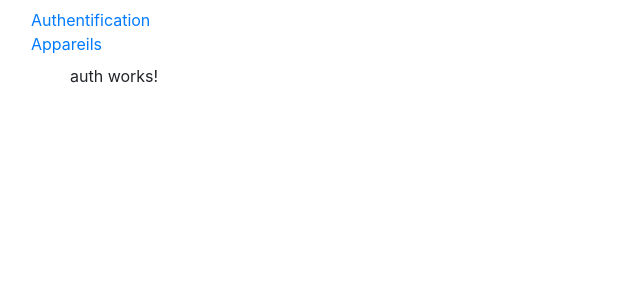
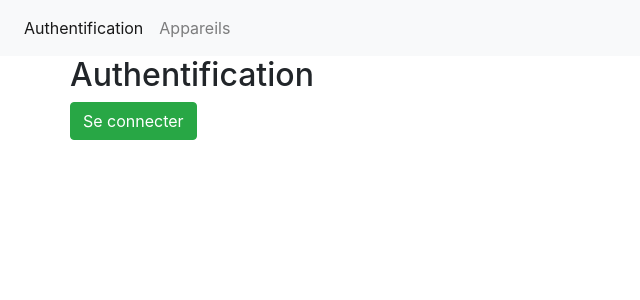
Before and after one commit to juliendubrulle/mon-projet-angular, an Angular app: page /auth in a window 1280 px wide. Shown: the top 300 px of the page, without its empty margins (0-640 px from the left). Built offline with nearby package versions, Linux system fonts and the light colour scheme.

Commit message:
Gestion des routes

```diff
--- a/src/app/app.component.html
+++ b/src/app/app.component.html
@@ -1,11 +1,13 @@
-<nav class="navbar navbar-default">
-  <div class="container-fluid">
-    <div class="navbar-collapse">
-      <ul class="nav navbar-nav">
-        <li><a href="#">Authentification</a></li>
-        <li class="active"><a href="#">Appareils</a></li>
-      </ul>
-    </div>
+<nav class="navbar navbar-expand-lg navbar-light bg-light">
+  <div class="collapse navbar-collapse" id="navbarSupportedContent">
+    <ul class="navbar-nav mr-auto">
+      <li routerLinkActive="active" class="nav-item">
+        <a routerLink="auth" class="nav-link">Authentification</a>
+      </li>
+      <li routerLinkActive="active" class="nav-item">
+        <a routerLink="appareils" class="nav-link">Appareils</a>
+      </li>
+    </ul>
   </div>
 </nav>
 <div class="container">
--- a/src/app/app.component.ts
+++ b/src/app/app.component.ts
@@ -1,4 +1,5 @@
 import { Component } from '@angular/core';
+import { AuthService } from './service/auth.service';
 
 @Component({
   selector: 'app-root',
@@ -6,8 +7,5 @@ import { Component } from '@angular/core';
   styleUrls: ['./app.component.scss']
 })
 export class AppComponent {
-
   title = 'app';
-  isAuth : boolean = false;
-
 }
--- a/src/app/app.module.ts
+++ b/src/app/app.module.ts
@@ -6,6 +6,7 @@ import { AppareilViewComponent } from './appareil-view/appareil-view.component';
 import { AppareilComponent } from './appareil/appareil.component';
 import { AuthComponent } from './auth/auth.component';
 import { AppareilService } from './service/appareil.service';
+import { AuthService } from './service/auth.service';
 import { Routes, RouterModule } from '@angular/router';
 
 
@@ -26,7 +27,7 @@ const appRoutes: Routes = [
     BrowserModule,
     FormsModule, RouterModule.forRoot(appRoutes)
   ],
-  providers: [AppareilService],
+  providers: [AppareilService, AuthService],
   bootstrap: [AppComponent]
 })
 export class AppModule { }
--- a/src/app/appareil-view/appareil-view.component.ts
+++ b/src/app/appareil-view/appareil-view.component.ts
@@ -1,5 +1,6 @@
 import { Component, OnInit } from '@angular/core';
 import { AppareilService } from '../service/appareil.service';
+import { AuthService } from '../service/auth.service';
 
 @Component({
   selector: 'app-appareil-view',
@@ -7,6 +8,8 @@ import { AppareilService } from '../service/appareil.service';
   styleUrls: ['./appareil-view.component.scss']
 })
 export class AppareilViewComponent implements OnInit {
+
+  isAuth: boolean = this.authService.isAuth;;
 
   lastUpdate = new Promise((resolve, reject) => {
     const date = new Date();
@@ -16,9 +19,10 @@ export class AppareilViewComponent implements OnInit {
       }, 2000
     );
   });
+
   appareils: any[];
 
-  constructor(private appareilService: AppareilService) {
+  constructor(private appareilService: AppareilService, private authService: AuthService) {
   }
 
   ngOnInit() {
--- a/src/app/auth/auth.component.html
+++ b/src/app/auth/auth.component.html
@@ -1,3 +1,3 @@
-<p>
-  auth works!
-</p>
+<h2>Authentification</h2>
+<button class="btn btn-success" *ngIf="!authStatus" (click)="onSignIn()">Se connecter</button>
+<button class="btn btn-danger" *ngIf="authStatus" (click)="onSignOut()">Se déconnecter</button>
--- a/src/app/auth/auth.component.ts
+++ b/src/app/auth/auth.component.ts
@@ -1,4 +1,6 @@
 import { Component, OnInit } from '@angular/core';
+import { AuthService } from '../service/auth.service';
+import { Router } from '@angular/router';
 
 @Component({
   selector: 'app-auth',
@@ -7,9 +9,27 @@ import { Component, OnInit } from '@angular/core';
 })
 export class AuthComponent implements OnInit {
 
-  constructor() { }
+  authStatus: boolean;
+  constructor(private authService: AuthService, private router : Router) { }
 
   ngOnInit() {
+    this.authStatus = this.authService.isAuth;
   }
 
+  onSignIn() {
+    this.authService.signIn().then(
+      () => {
+        console.log('Sign in successful ! ');
+        this.authStatus = this.authService.isAuth;
+        this.router.navigate(['appareils']);
+      }
+    );
+  }
+
+  onSignOut() {
+    this.authService.signOut();
+    this.authStatus = this.authService.isAuth;
+  }
+
+
 }
--- /dev/null
+++ b/src/app/service/auth.service.ts
@@ -0,0 +1,27 @@
+import { Injectable } from '@angular/core';
+
+@Injectable({
+  providedIn: 'root'
+})
+export class AuthService {
+
+  isAuth: boolean = false;
+  signIn() {
+    return new Promise(
+      (resolve, reject) => {
+        setTimeout(
+          () => {
+            this.isAuth = true;
+            resolve(true);
+          }, 2000
+        );
+      }
+    );
+  }
+
+  signOut() {
+    this.isAuth = false;
+  }
+
+  constructor() { }
+}
```
